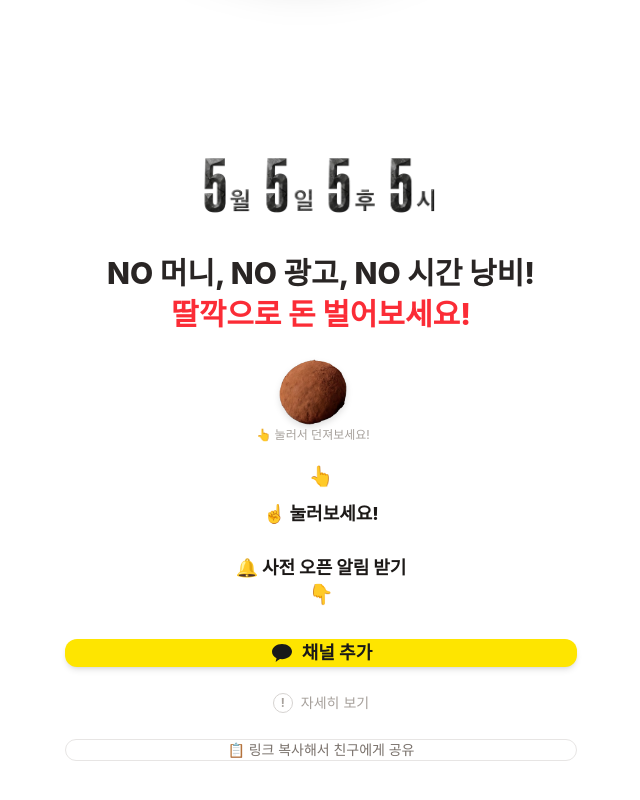
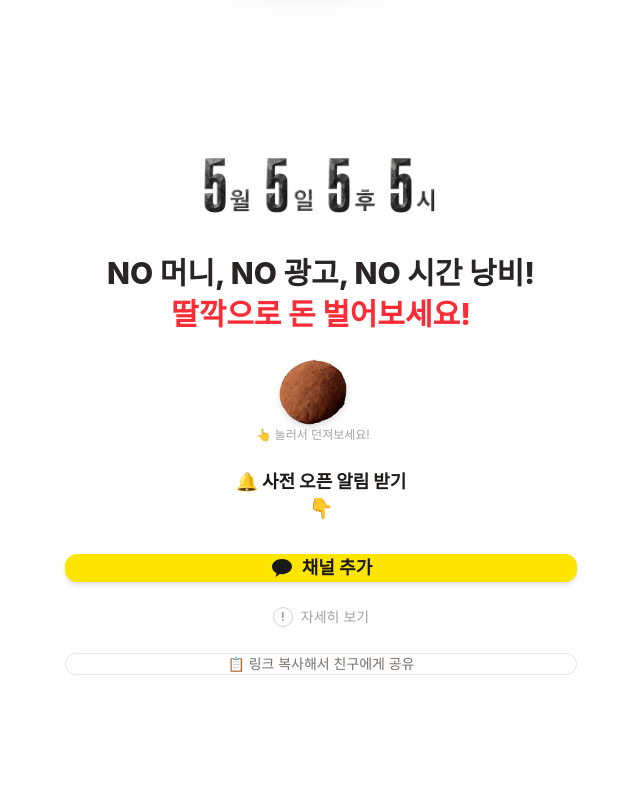
Before and after one commit to burst-bak/burst-landing, a Next.js app: page / in a window 1280 px wide. Shown: the part 854-1654 px from the top of the page, without its empty margins (319-959 px from the left). After the commit the page ends 1595 px from the top, so only its background shows below. Built offline with nearby package versions, Linux system fonts and the light colour scheme.

Commit message:
fix: 눌러보세요 안내 제거

```diff
--- a/src/app/page.tsx
+++ b/src/app/page.tsx
@@ -437,14 +437,6 @@ export default function LandingPage() {
           </span>
         </button>
 
-        {/* ── 눌러보세요 안내 ── */}
-        <div className="flex flex-col items-center gap-1">
-          <span className="text-xl animate-bounce">👆</span>
-          <p className="text-base sm:text-lg font-extrabold text-[#1C1917]">
-            ☝️ 눌러보세요!
-          </p>
-        </div>
-
         {/* ── 사전 알림 안내 ── */}
         <div className="flex flex-col items-center gap-1 mt-2">
           <p className="text-base sm:text-lg font-extrabold text-[#1C1917]">
```
